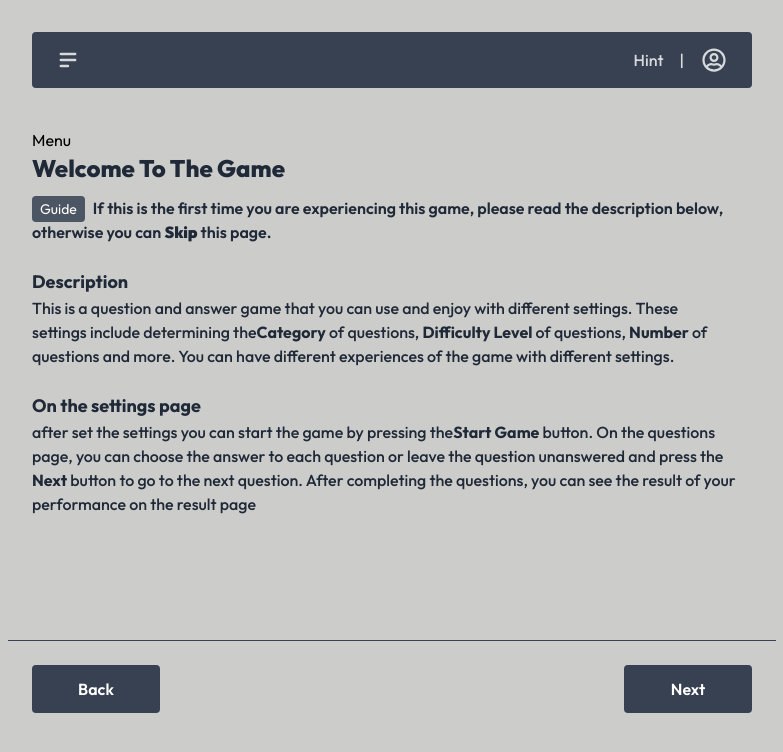
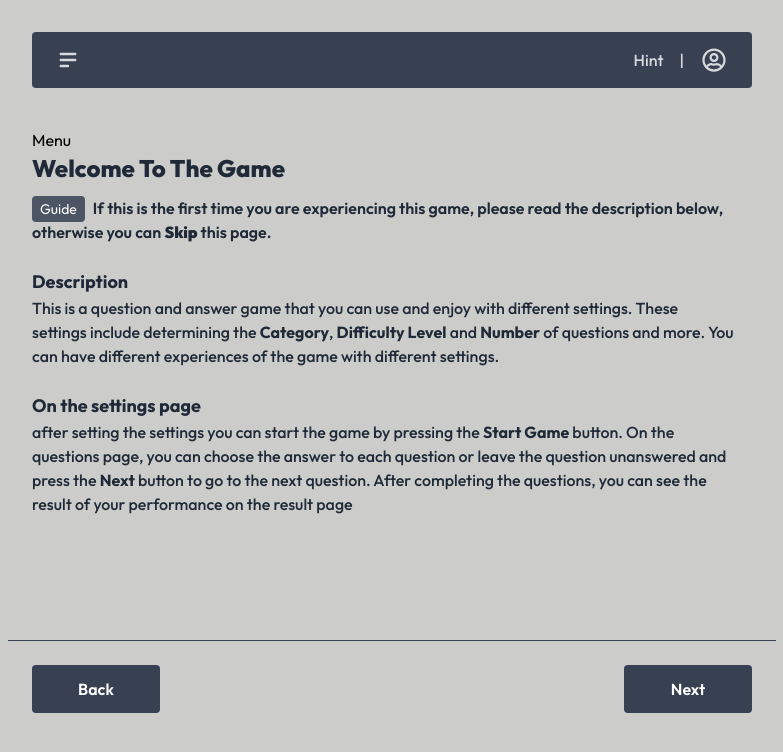
Before and after one commit to MatinHedayat/Quiz-Game, a React (Vite) app: page /hint in a window 1280 px wide. Shown: the top 752 px of the page, without its empty margins (248-1031 px from the left). Built offline with nearby package versions, Linux system fonts and the light colour scheme.

Commit message:
Some update on some components (App, Categories, Hint, Setting)

```diff
--- a/src/App.jsx
+++ b/src/App.jsx
@@ -11,7 +11,23 @@ import {
   History,
   Info,
 } from './exporter';
+import useLocalStorage from './hooks/useLocalStorage';
+import { useEffect } from 'react';
+import { useSelector } from 'react-redux';
+
 export default function App() {
+  const matchData = useSelector((state) => state.matchData);
+  const history = useSelector((state) => state.history);
+  const setting = useSelector((state) => state.setting);
+
+  const { setLocalStorage } = useLocalStorage();
+
+  useEffect(() => {
+    setLocalStorage('matchData', matchData);
+    setLocalStorage('history', history);
+    setLocalStorage('setting', setting);
+  }, [matchData, history, setting]);
+
   return (
     <>
       <Routes>
--- a/src/pages/Categories.jsx
+++ b/src/pages/Categories.jsx
@@ -10,12 +10,12 @@ export default function Categories() {
   return (
     <>
       <Page title='Categories' backPage='/hint' nextPage='/setting'>
-        <p className='text-gray-800 dark:text-gray-200 capitalize text-lg font-bold flex gap-x-2 mb-6'>
+        <p className='text-gray-800 dark:text-gray-200 capitalize text-lg font-bold flex gap-x-2 mb-4'>
           <PiSelectionBackgroundBold className='text-3xl' />
           you can select single or multiple categories :
         </p>
 
-        <div className='flex flex-col items-center gap-y-2 pr-2 h-[59%] overflow-auto'>
+        <div className='flex flex-col items-center gap-y-2 pr-2 max-h-[55%] overflow-auto'>
           {categories.map((item) => (
             <button
               className={`font-semibold px-4 py-2 border-2 border-gray-700 rounded transition-all ${
--- a/src/pages/Hint.jsx
+++ b/src/pages/Hint.jsx
@@ -4,7 +4,7 @@ export default function Hint() {
   return (
     <>
       <Page title='Hint' backPage='/' nextPage='/categories'>
-        <div className='text-gray-800 dark:text-gray-200 h-2/3 pb-8 pr-4 overflow-auto'>
+        <div className='text-gray-800 dark:text-gray-200 max-h-[65%] pb-8 pr-4 overflow-auto'>
           <h3 className='text-2xl dark:text-gray-300 font-extrabold capitalize'>
             Welcome to the game
           </h3>
@@ -24,10 +24,10 @@ export default function Hint() {
               </p>
               <p>
                 This is a question and answer game that you can use and enjoy
-                with different settings. These settings include determining the
-                <b>Category</b> of questions, <b>Difficulty Level</b> of
-                questions, <b>Number</b> of questions and more. You can have
-                different experiences of the game with different settings.
+                with different settings. These settings include determining the{' '}
+                <b>Category</b>, <b>Difficulty Level</b> and <b>Number</b> of
+                questions and more. You can have different experiences of the
+                game with different settings.
               </p>
             </div>
 
@@ -36,7 +36,7 @@ export default function Hint() {
                 On the settings page
               </p>
               <p>
-                after set the settings you can start the game by pressing the
+                after setting the settings you can start the game by pressing the{' '}
                 <b>Start Game</b> button. On the questions page, you can choose
                 the answer to each question or leave the question unanswered and
                 press the <b>Next</b> button to go to the next question. After
--- a/src/pages/Setting.jsx
+++ b/src/pages/Setting.jsx
@@ -18,10 +18,10 @@ export default function Setting() {
     (state) => state.setting
   );
 
+  const navigate = useNavigate();
   const dispatch = useDispatch();
+
   const { fetchData, apiUrl } = useFetchData();
-
-  const navigate = useNavigate();
 
   const [isLoading, setIsLoading] = useState(false);
   const loadingCondition = isLoading ? (
@@ -49,8 +49,8 @@ export default function Setting() {
         nextText={loadingCondition}
         nextFunc={handleStartGame}
       >
-        <div className='h-2/3 overflow-auto pr-2'>
-          <p className='text-gray-800 dark:text-gray-200 capitalize text-lg font-bold flex gap-x-2 mb-5'>
+        <div className='max-h-[65%] overflow-auto pr-2'>
+          <p className='text-gray-800 dark:text-gray-200 capitalize text-lg font-bold flex gap-x-2 mb-4'>
             <PiSelectionBackgroundBold className='text-3xl' />
             you can select single or multiple Difficulties :
           </p>
```
